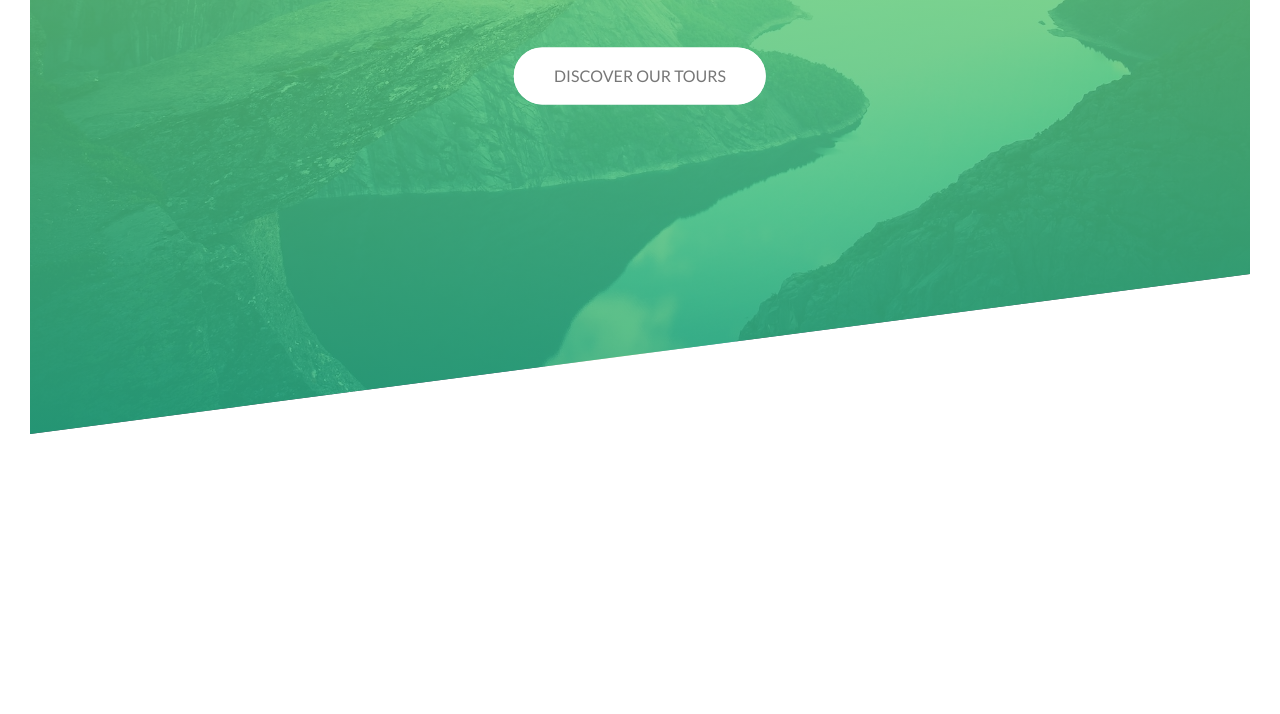
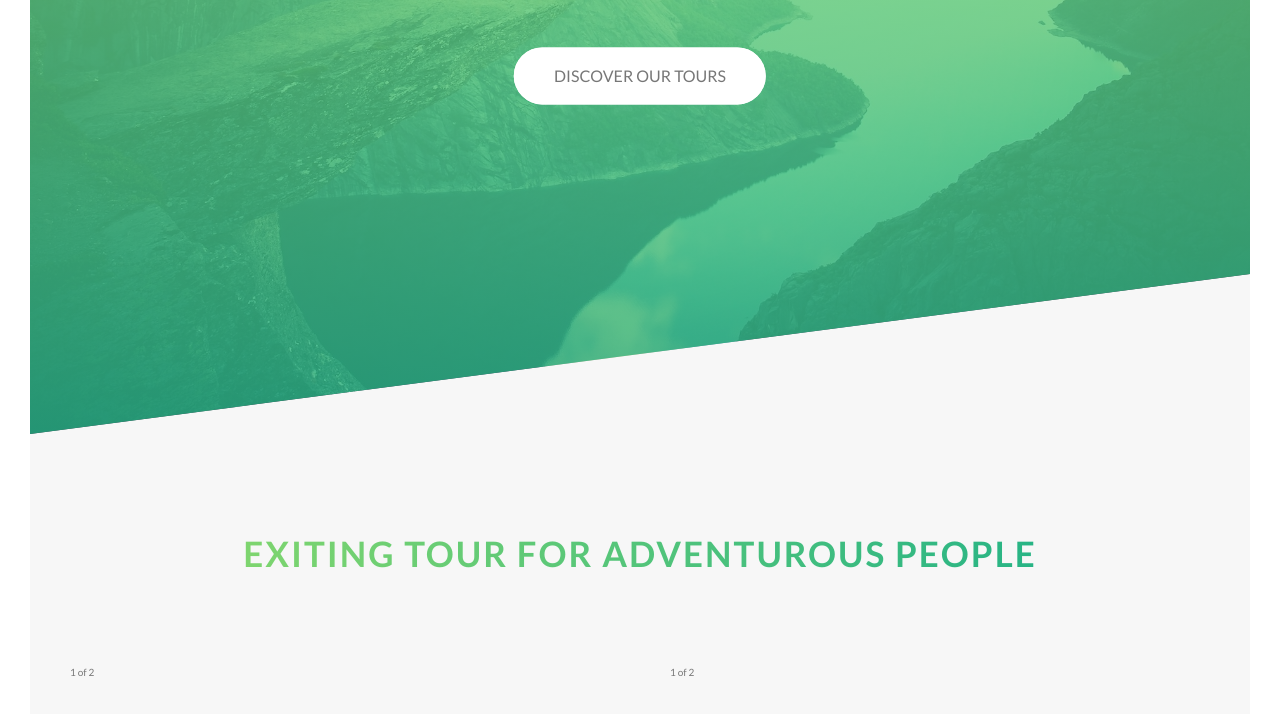
Before and after one commit to Sumally007/Natour, a website: page index.html in a window 1280 px wide. Shown: the part 356-1070 px from the top of the page. Before the commit the page ends 820 px from the top, so only its background shows below. Drawn offline with Linux system fonts and the light colour scheme.

Commit message:
6. Building the About Section - Part 1

```diff
--- a/index.html
+++ b/index.html
@@ -25,6 +25,17 @@
         <a href="#" class="btn btn--white btn--animated">Discover our tours</a>
       </div>
     </header>
+    <main>
+      <section class="section-about">
+        <div class="u-center-text u-margin-bottom-8">
+          <h2 class="heading-secondary">Exiting tour for adventurous people</h2>
+        </div>
+        <div class="row">
+          <div class="col-1-of-2">1 of 2</div>
+          <div class="col-1-of-2">1 of 2</div>
+        </div>
+      </section>
+    </main>
     <!-- <section class="grid-test">
       <div class="row">
         <div class="col-1-of-2">1 of 2</div>
--- a/sass/abstracts/_variables.scss
+++ b/sass/abstracts/_variables.scss
@@ -2,6 +2,8 @@
 $color-primary: #55c57a;
 $color-primary-light: #7ed56f;
 $color-primary-dark: #28b485;
+
+$color-grey-light-1: #f7f7f7;
 
 $color-grey-dark: #777;
 $color-white: #fff;
--- a/sass/base/_typography.scss
+++ b/sass/base/_typography.scss
@@ -31,3 +31,20 @@ body{
       animation: moveinRight 1s ease-out;
     }
   }
+
+  .heading-secondary{
+    font-size: 3.5rem;
+    text-transform: uppercase;
+    font-weight: 700;
+    display: inline-block;
+    background-image: linear-gradient(to right, $color-primary-light, $color-primary-dark);
+    -webkit-background-clip: text;
+    color: transparent;
+    letter-spacing: .2rem;
+    transition: all .2s;
+
+    &:hover{
+      transform: skewY(2deg) skewX(15deg) scale(1.1);
+      text-shadow: .5rem 1rem 2rem rgba($color-black, .2);
+    }
+  }
--- a/sass/base/utilities.scss
+++ b/sass/base/utilities.scss
@@ -0,0 +1,7 @@
+.u-center-text{
+    text-align: center;
+}
+
+.u-margin-bottom-8{
+    margin-bottom: 8rem;
+}
--- a/sass/layout/_grid.scss
+++ b/sass/layout/_grid.scss
@@ -1,6 +1,5 @@
 .row{
     max-width: $grid-width;
-    background-color: #eee;
     margin: 0 auto;
 
     &:not(:last-child){
@@ -8,7 +7,6 @@
     }
 
     [class^="col-"]{
-        background-color: orangered;
         float: left;
 
         &:not(:last-child){
--- a/sass/pages/_home.scss
+++ b/sass/pages/_home.scss
@@ -0,0 +1,5 @@
+.section-about{
+    background-color: $color-grey-light-1;
+    padding: 25rem 0;
+    margin-top: -20vh;
+}
```
Also changed, not shown: css/style.css, sass/base/utilities.css, sass/main.css, 3 other files.
